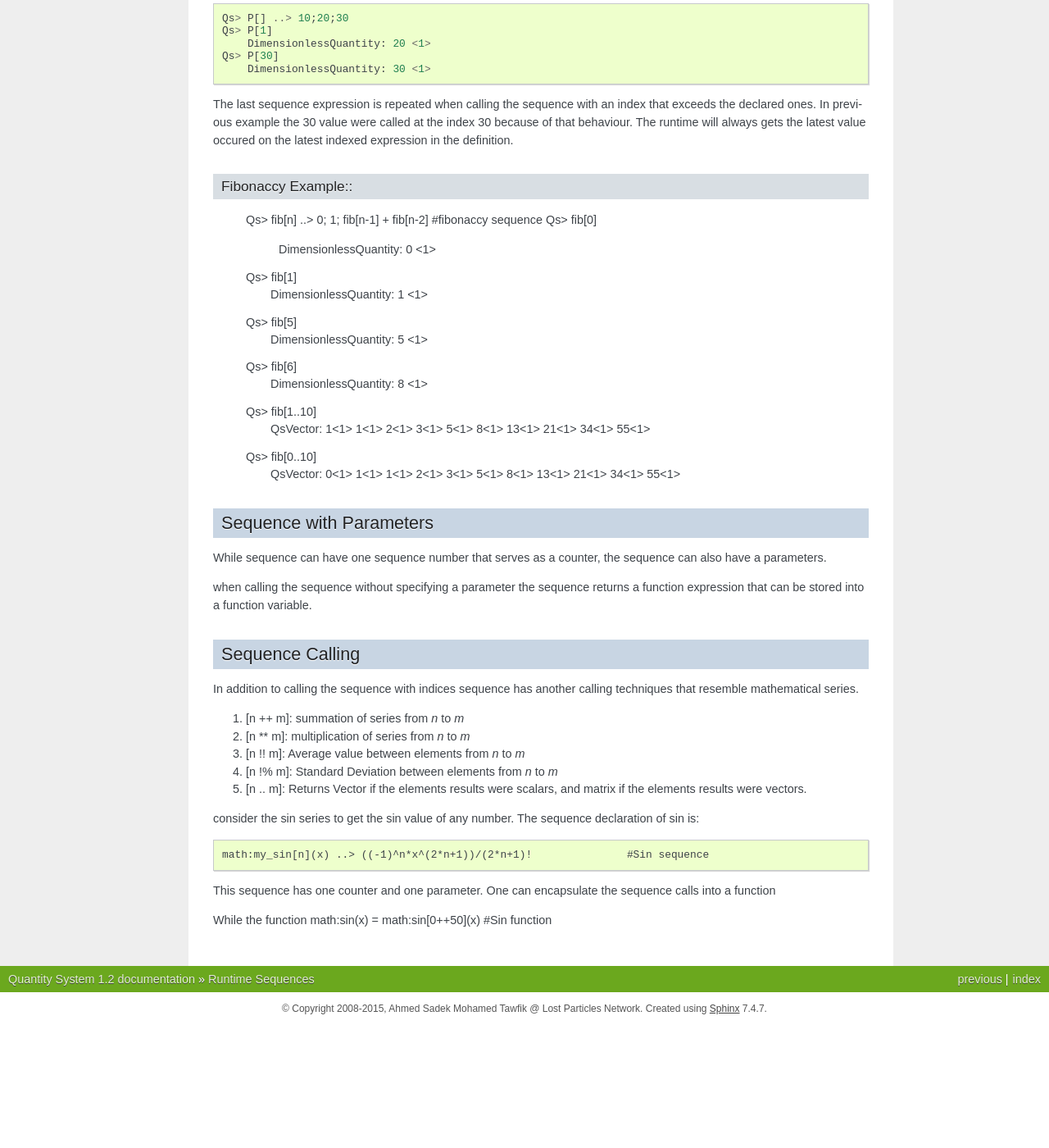
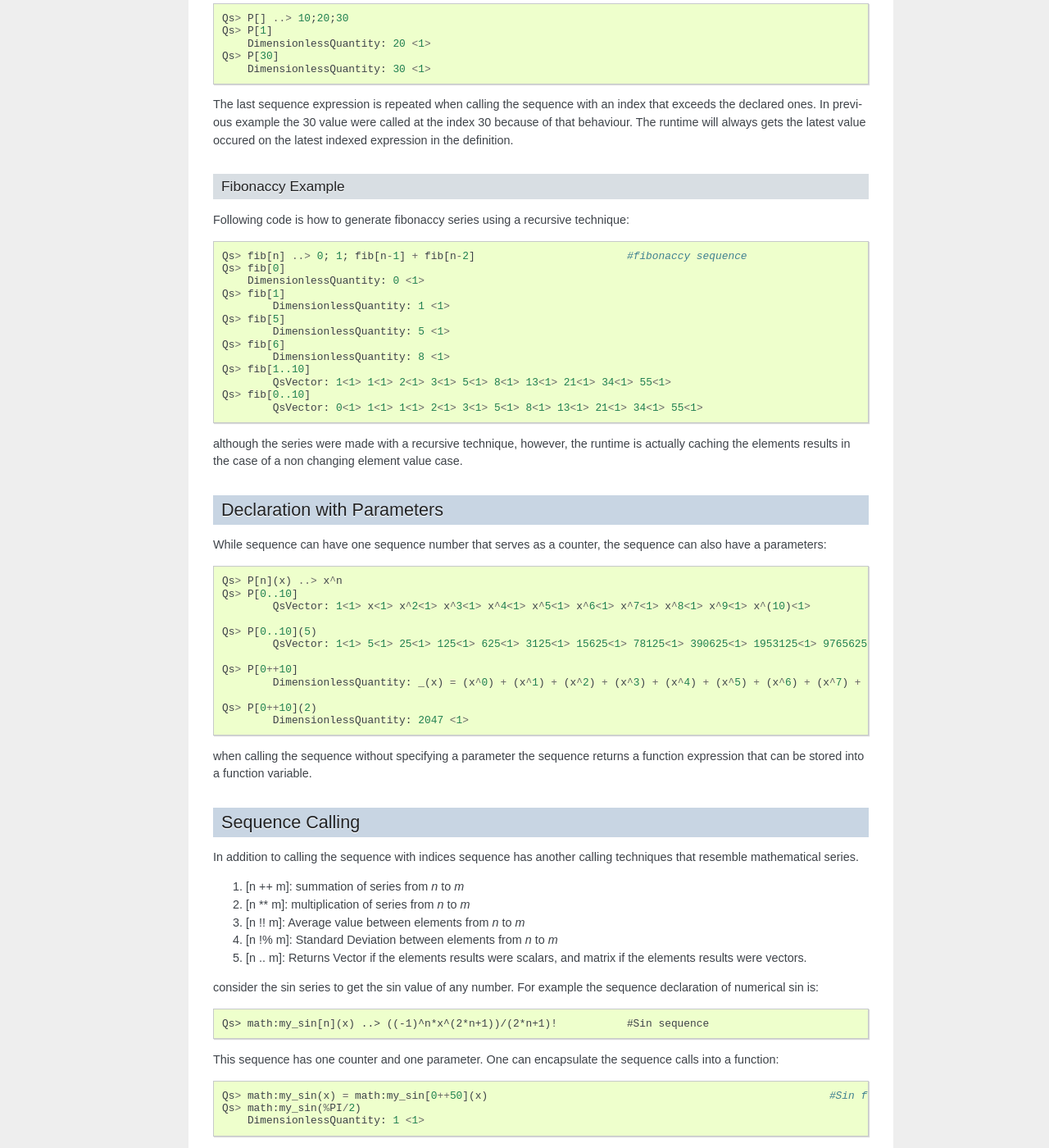
Before and after one commit to ibluesun/QuantitySystemWebsite, a Sphinx documentation site: the page built from docs/Sequence.rst, in a window 1280 px wide and 1400 px high, scrolled down 424 px. Shown: the whole window at 82% size. Built offline with Sphinx 7.4.7, drawn with Linux system fonts in a browser that asks for light colours; formulas are drawn with MathJax 3; before the commit the page ends 1674 px from its top, so only the background shows below that; some of the changed text lies outside the part shown.

Commit message:
fixing sequence doc file

```diff
--- a/docs/Sequence.rst
+++ b/docs/Sequence.rst
@@ -30,8 +30,10 @@ In previous example the 30 value were called at the index 30 because of that beh
 value occured on the latest indexed expression in the definition.
 
 
-Fibonaccy Example::
-^^^^^^^^^^^^^^^^^^
+Fibonaccy Example
+^^^^^^^^^^^^^^^^^
+
+Following code is how to generate fibonaccy series using a recursive technique::
 
 	Qs> fib[n] ..> 0; 1; fib[n-1] + fib[n-2]			#fibonaccy sequence
 	Qs> fib[0]
@@ -47,14 +49,28 @@ Fibonaccy Example::
 	Qs> fib[0..10]
 		QsVector: 0<1> 1<1> 1<1> 2<1> 3<1> 5<1> 8<1> 13<1> 21<1> 34<1> 55<1>
 
+although the series were made with a recursive technique, however, the runtime is actually caching the elements results in the case of a non changing element value case.
 
 
-Sequence with Parameters
--------------------
-While sequence can have one sequence number that serves as a counter, the sequence can also have a parameters.
+Declaration with Parameters
+---------------------------
+
+While sequence can have one sequence number that serves as a counter, the sequence can also have a parameters::
+
+	Qs> P[n](x) ..> x^n
+	Qs> P[0..10]
+		QsVector: 1<1> x<1> x^2<1> x^3<1> x^4<1> x^5<1> x^6<1> x^7<1> x^8<1> x^9<1> x^(10)<1>
+
+	Qs> P[0..10](5)
+		QsVector: 1<1> 5<1> 25<1> 125<1> 625<1> 3125<1> 15625<1> 78125<1> 390625<1> 1953125<1> 9765625<1>
+
+	Qs> P[0++10]
+		DimensionlessQuantity: _(x) = (x^0) + (x^1) + (x^2) + (x^3) + (x^4) + (x^5) + (x^6) + (x^7) + (x^8) + (x^9) + (x^10) <1>
+
+	Qs> P[0++10](2)
+		DimensionlessQuantity: 2047 <1>
 
 when calling the sequence without specifying a parameter the sequence returns a function expression that can be stored into a function variable.
-
 
 
 
@@ -70,11 +86,16 @@ In addition to calling the sequence with indices sequence has another calling te
 
 
 
-consider the sin series to get the sin value of any number. The sequence declaration of sin is::
+consider the sin series to get the sin value of any number. For example the sequence declaration of numerical sin is::
 
-	math:my_sin[n](x) ..> ((-1)^n*x^(2*n+1))/(2*n+1)!		#Sin sequence
+	Qs> math:my_sin[n](x) ..> ((-1)^n*x^(2*n+1))/(2*n+1)!		#Sin sequence
 
-This sequence has one counter and one parameter. One can encapsulate the sequence calls into a function
+This sequence has one counter and one parameter. One can encapsulate the sequence calls into a function::
 
-While the function
-math:sin(x) = math:sin[0++50](x)							#Sin function
+	Qs> math:my_sin(x) = math:my_sin[0++50](x)							#Sin function
+	Qs> math:my_sin(%PI/2)
+	    DimensionlessQuantity: 1 <1>
+
+Note: %PI is a built in constant value.
+
+The series proved that summation from 0 to 50 is good enough to get a reasonable result.
```
